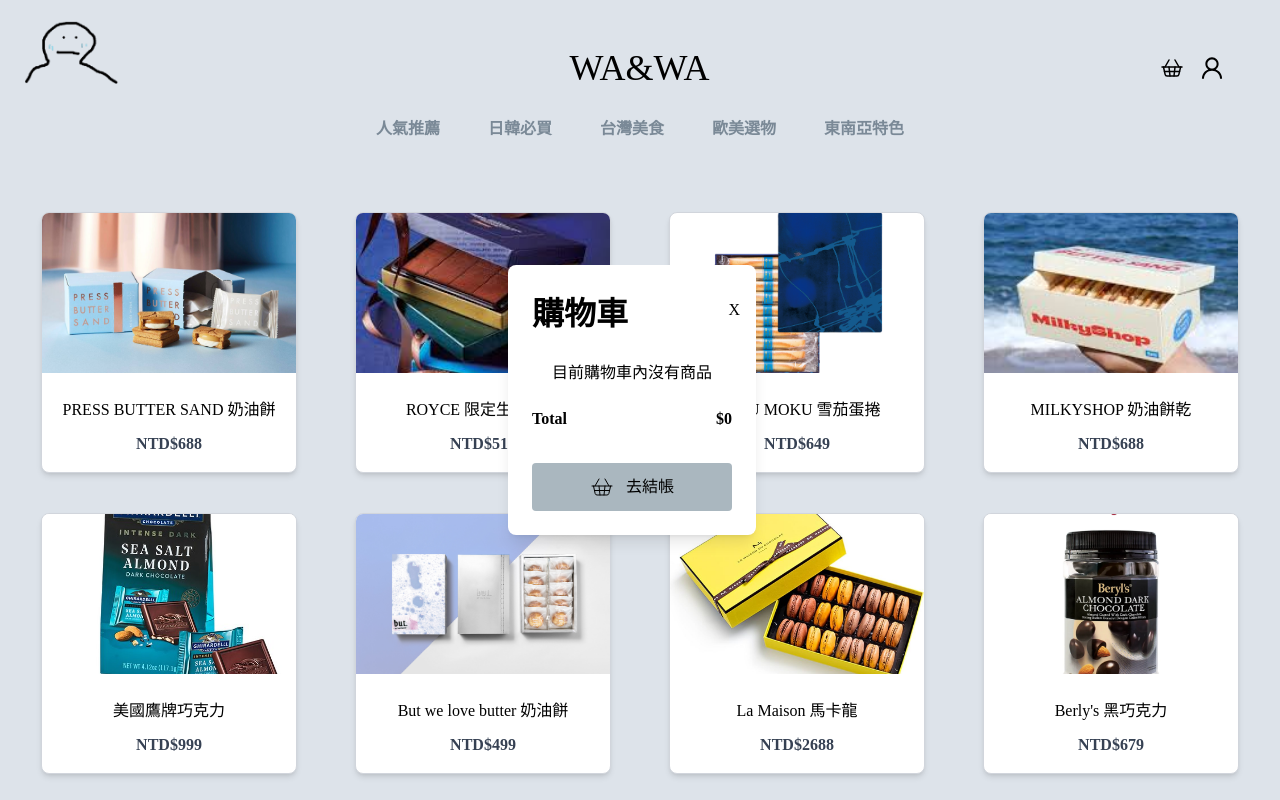
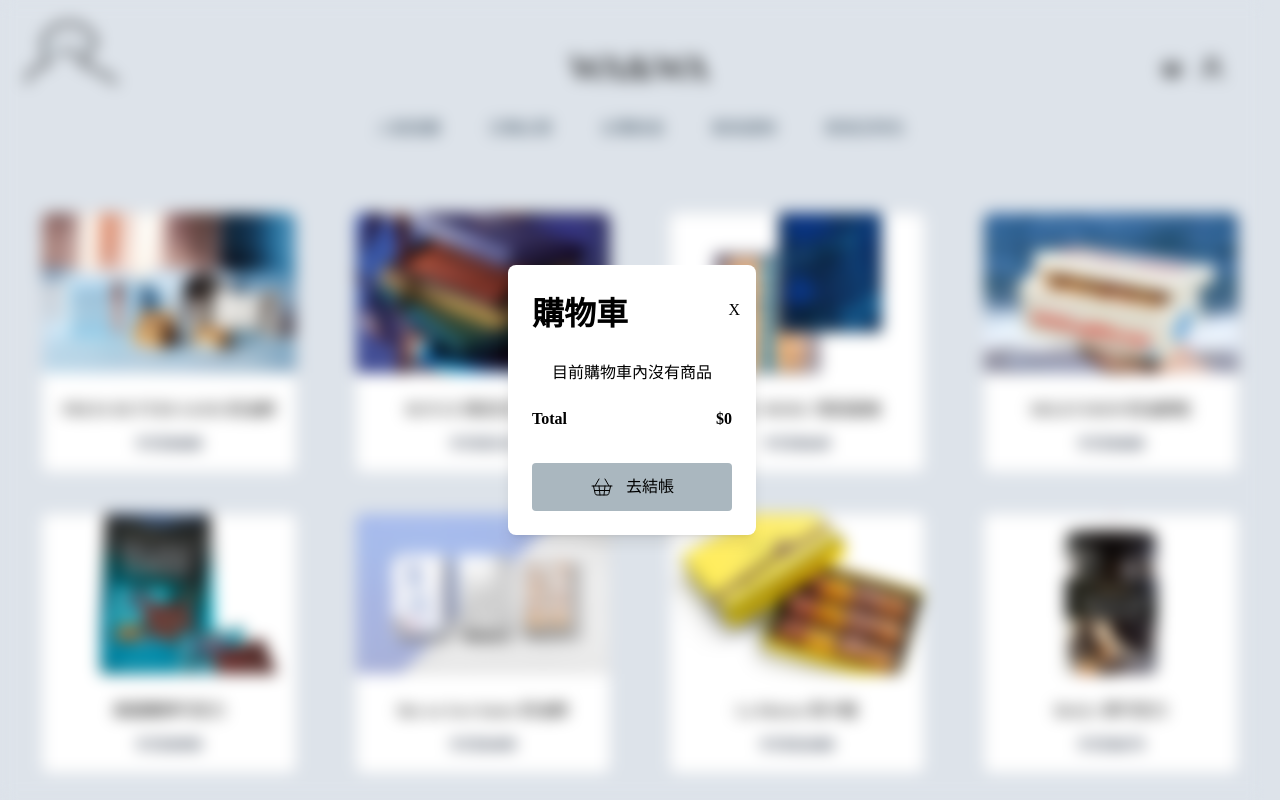
Before and after one commit to JackSu0408/react-midterm, a React (Vite) app: page / in a window 1280 px wide. Both pictures are taken after a click on the element 1171 px from the left and 68 px from the top of the page. Shown: the top 800 px of the page. Built offline with nearby package versions, Linux system fonts and the light colour scheme; a web font is replaced by a local one.

Commit message:
去掉shadow

```diff
--- a/src/components/CartModal.jsx
+++ b/src/components/CartModal.jsx
@@ -18,8 +18,9 @@
       <>
          {/* DaisyUI Modal */}
          {isOpen && (
-            <div className="modal modal-open fixed inset-0 flex items-center justify-center">
-               <div className="modal-box max-w-md bg-white rounded-lg shadow-lg p-6 relative">
+            <div className="modal modal-open fixed inset-0 z-50 flex items-center justify-center">
+                 <div className="absolute inset-0 bg-opacity-60 backdrop-blur-sm"></div>
+                              <div className=" max-w-md bg-white  bg-opacity-50 rounded-lg shadow-lg p-6 relative">
                   <h3 className="font-bold text-[2rem] mb-4 text-left">購物車</h3>
                   {/* Cart Items */}
                   {cartItems.length === 0 ? (
--- a/src/components/ProductItem.jsx
+++ b/src/components/ProductItem.jsx
@@ -3,7 +3,7 @@
 function ProductItem({ product }) {
   return (
     <section className="pt-4 px-3 lg:px-4 flex justify-center">
-      <div className="w-64 border border-gray-300 rounded-lg overflow-hidden bg-white shadow-md flex flex-col">
+      <div className="w-64 border border-gray-300 rounded-lg overflow-hidden bg-white flex flex-col">
         <Link to={`/products/id/${product.id}`}>
           <img className="w-full h-40 object-cover" src={product.image} alt={product.name} />
         </Link>
```
